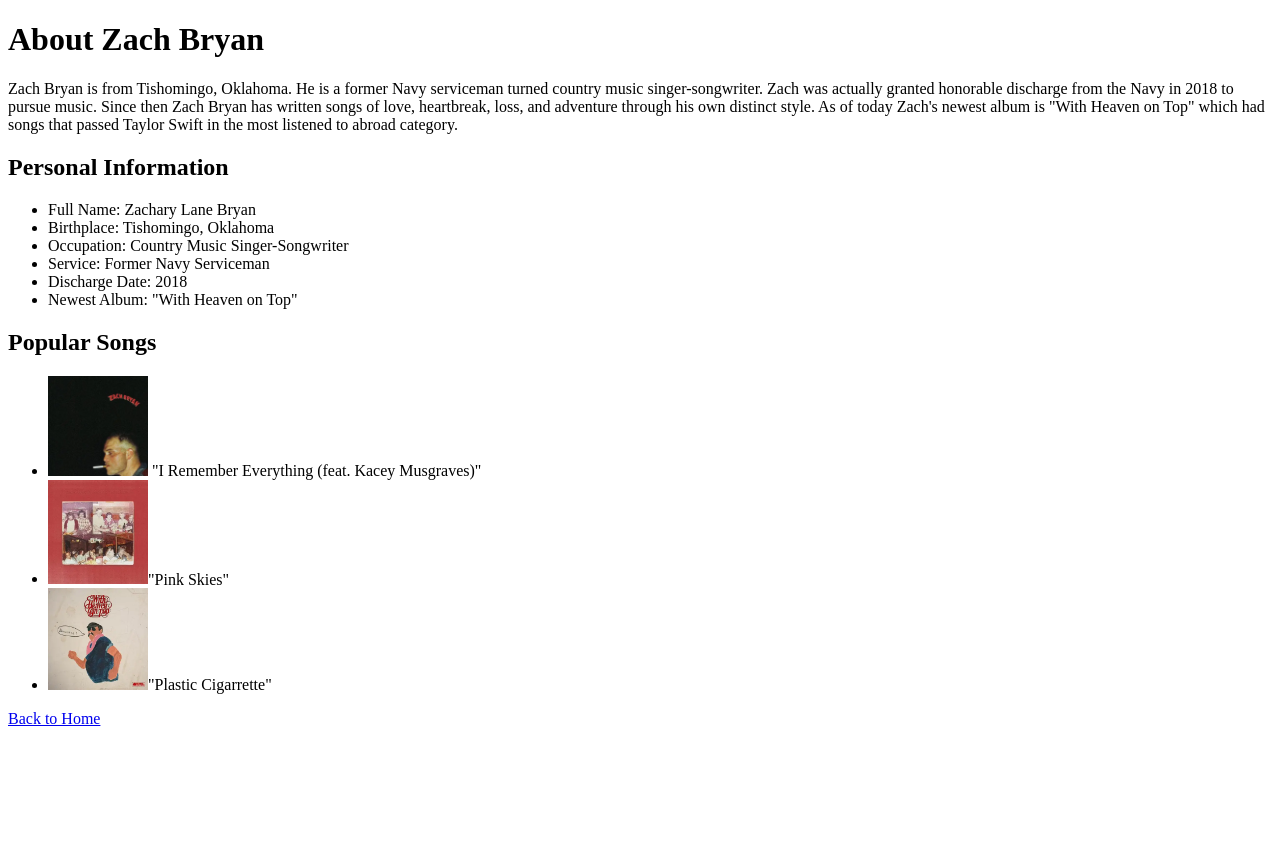
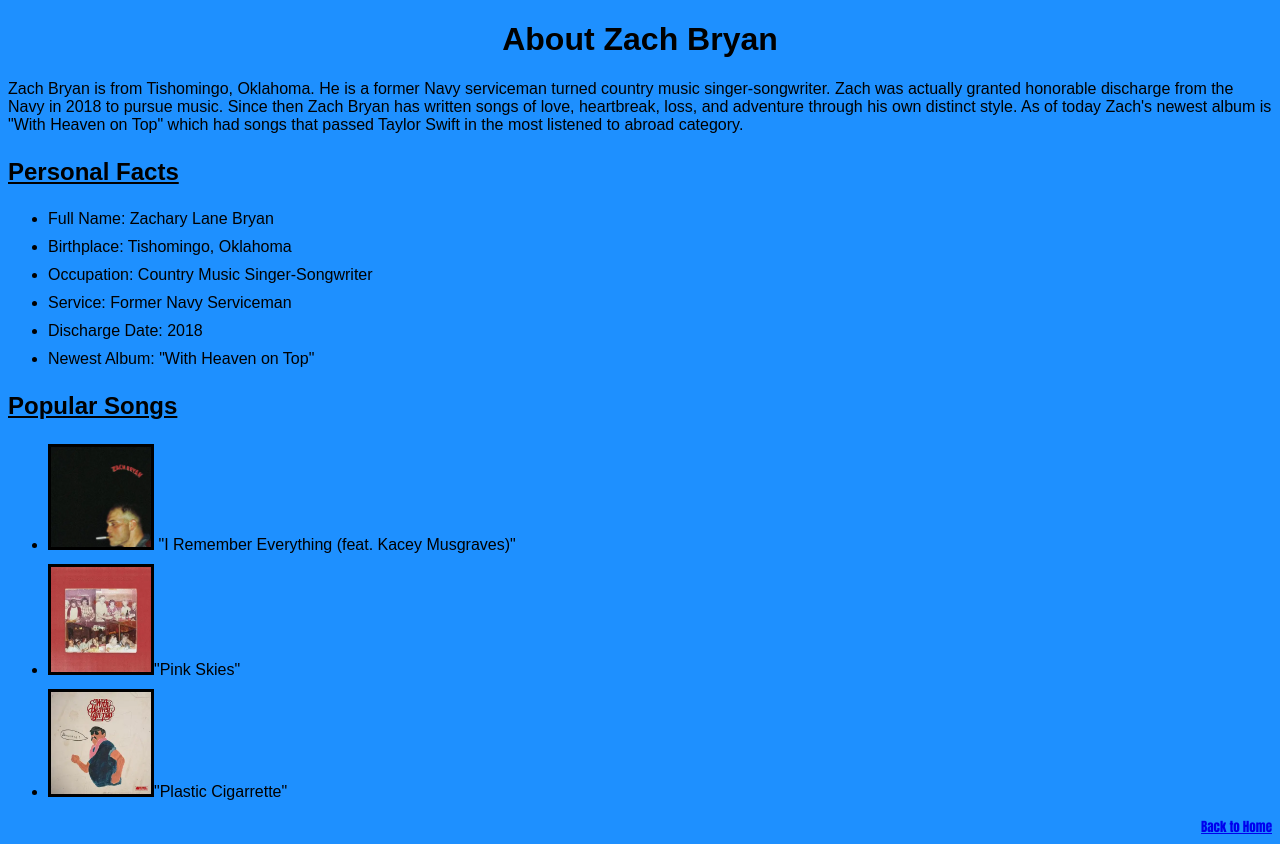
Before and after one commit to JaceBandy/Top-3-Artists, a plain HTML site: page page2.html in a window 1280 px wide. Before the commit the page ends 800 px from the top, so only its background shows below. Drawn offline with Linux system fonts and the light colour scheme; files that its build step writes are made by us from their sources.

Commit message:
Halfway!

```diff
--- a/CSS/style.css
+++ b/CSS/style.css
@@ -0,0 +1,41 @@
+h1 {
+    text-align: center;
+}
+body {
+    background-color: dodgerblue;
+    font-family: Arial, sans-serif;
+}
+footer {
+    text-align: right;
+    font-size: small;
+    font-family:Impact, Haettenschweiler, 'Arial Narrow Bold', sans-serif
+}
+.popular-songs {
+    font-size: 24px;
+    font-weight: bold;
+    text-decoration:black underline;
+    : 2px solid black;
+}
+.facts {
+    font-size: 24px;
+    font-weight: bold;
+    text-decoration:black underline;
+
+}
+img {
+  border: 3px solid black;
+}
+li {
+    margin-bottom: 10px;
+    text-wrap: wrap;
+    font-size: medium;
+}
+.flex-container {
+  display: flex;
+}
+
+.box {
+  background-color: lightblue;
+  padding: 20px;
+  margin: 10px;
+}
--- a/page2.html
+++ b/page2.html
@@ -1,7 +1,7 @@
 <!DOCTYPE html>
 <html>
     <head>
-        <link rel="stylesheet" href="style.css">
+         <link rel="stylesheet" type="text/css" href="CSS/style.css">
     </head>
     <title>
         Zach Bryan
@@ -13,10 +13,7 @@
         <p>
             Zach Bryan is from Tishomingo, Oklahoma. He is a former Navy serviceman turned country music singer-songwriter. Zach was actually granted honorable discharge from the Navy in 2018 to pursue music. Since then Zach Bryan has written songs of love, heartbreak, loss, and adventure through his own distinct style. As of today Zach's newest album is "With Heaven on Top" which had songs that passed Taylor Swift in the most listened to abroad category.
         </p>
-        <h2>
-            Personal Information
-        </h2>
-        <p>
+        <p class="facts">Personal Facts</p>
             <ul>
                 <li>Full Name: Zachary Lane Bryan</li>
                 <li>Birthplace: Tishomingo, Oklahoma</li>
@@ -26,11 +23,8 @@
                 <li>Newest Album: "With Heaven on Top"</li>
             </ul>
         </p>
-        <h2>
-            Popular Songs
-        </h2>
         <section>
-        <p>
+        <p class="popular-songs"> Popular Songs </p>
             <ul>
                 <!--The three in the list "li"below link to the song using "a href" because it closes after the link to the image "img src=", "width" sets the size for them then the name follows.-->
                 <li><a href="https://www.youtube.com/watch?v=ZVVvJjwzl6c"><img src="Images/Zach Bryan Album Cover.webp" alt="I Remember Everything (feat. Kacey Musgraves)" width="100"></a> "I Remember Everything (feat. Kacey Musgraves)"</li>
```
Also changed, not shown: index.html (+13 -15 lines).
